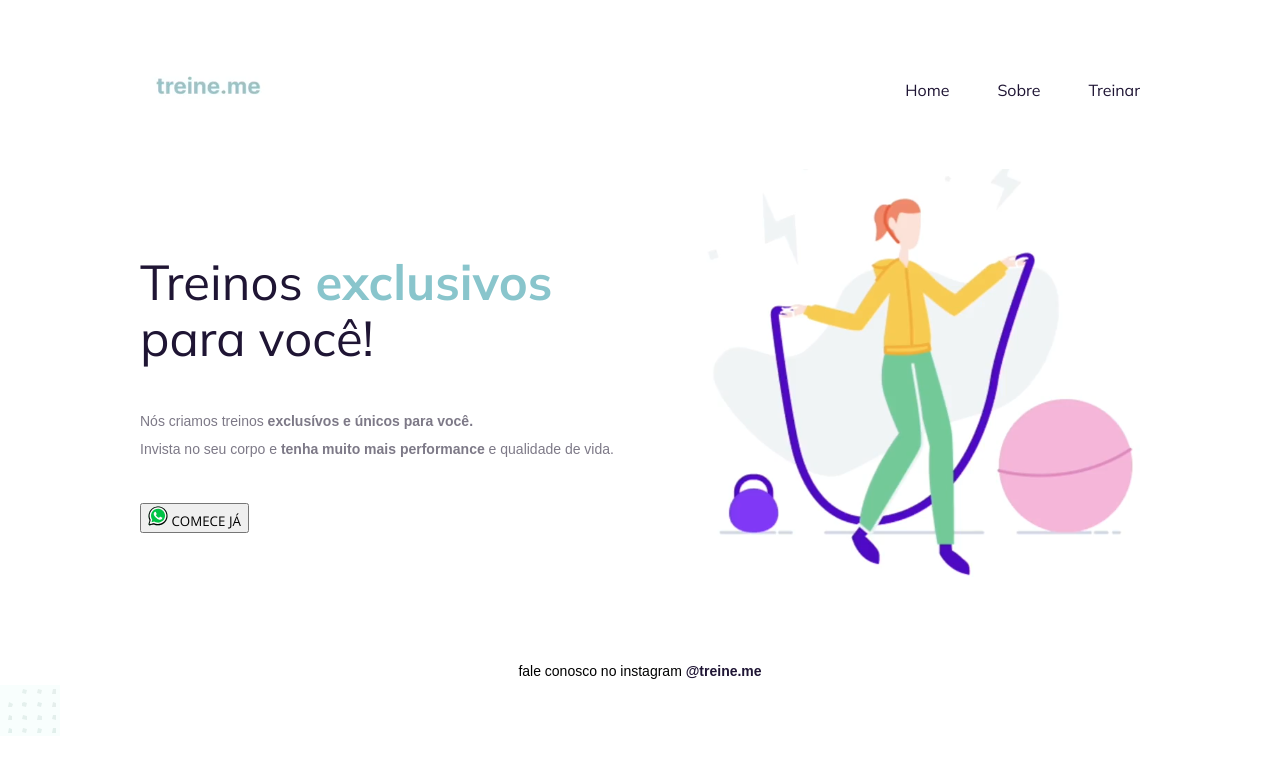
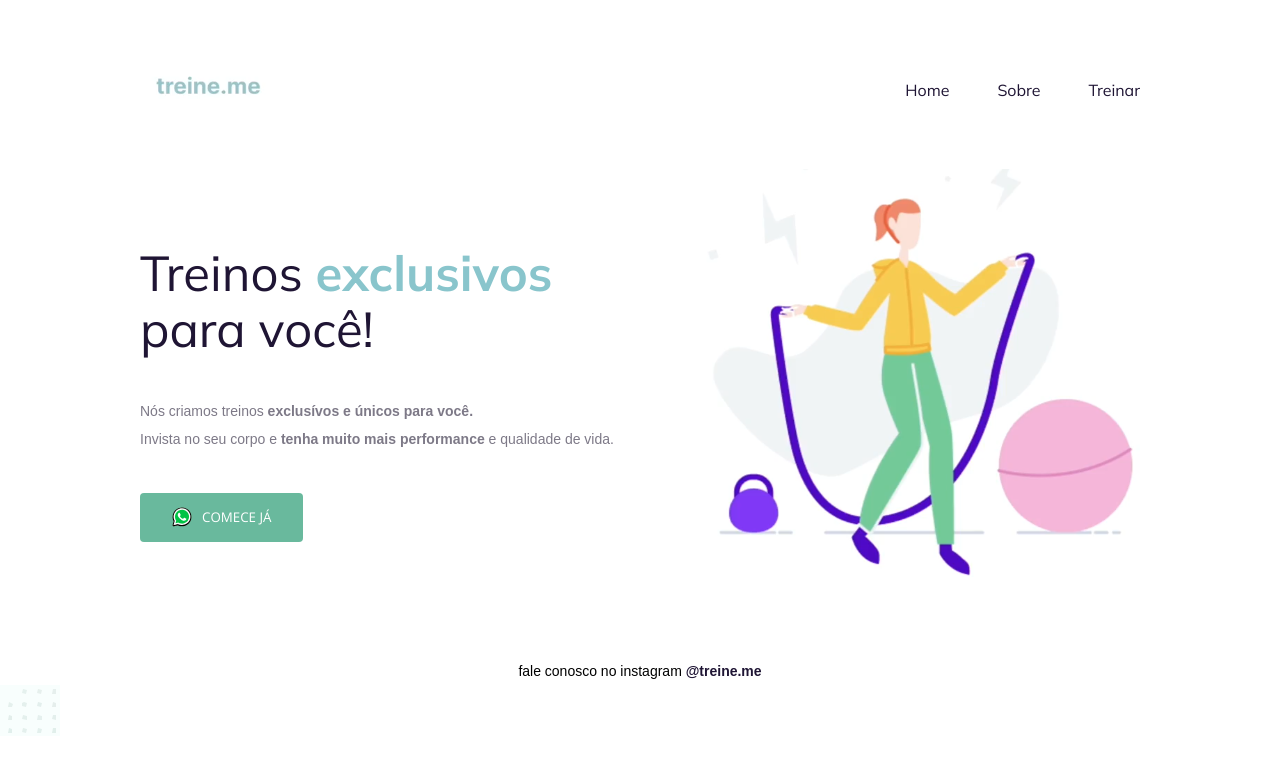
Before and after one commit to luizinho2002/landing_page_academia, a plain HTML site: page index.html in a window 1280 px wide. Drawn offline with nearby package versions, Linux system fonts and the light colour scheme.

Commit message:
Adicionado estilo no botão

```diff
--- a/style.css
+++ b/style.css
@@ -68,8 +68,27 @@ section p {
 }
 
 button {
+    color: #fff;
     text-transform: uppercase;
     font-family: 'Open Sans', sans-serif;
+
+    background: #69b99d;
+    border: none;
+    padding: 14px 32px 15px;
+
+    display: flex;
+    align-items: center;
+    justify-content: center;
+    gap: 10px;
+
+    border-radius: 4px;
+
+    cursor: pointer;
+}
+
+
+button:hover {
+    background: #4ea788;
 }
 
 footer {
```
